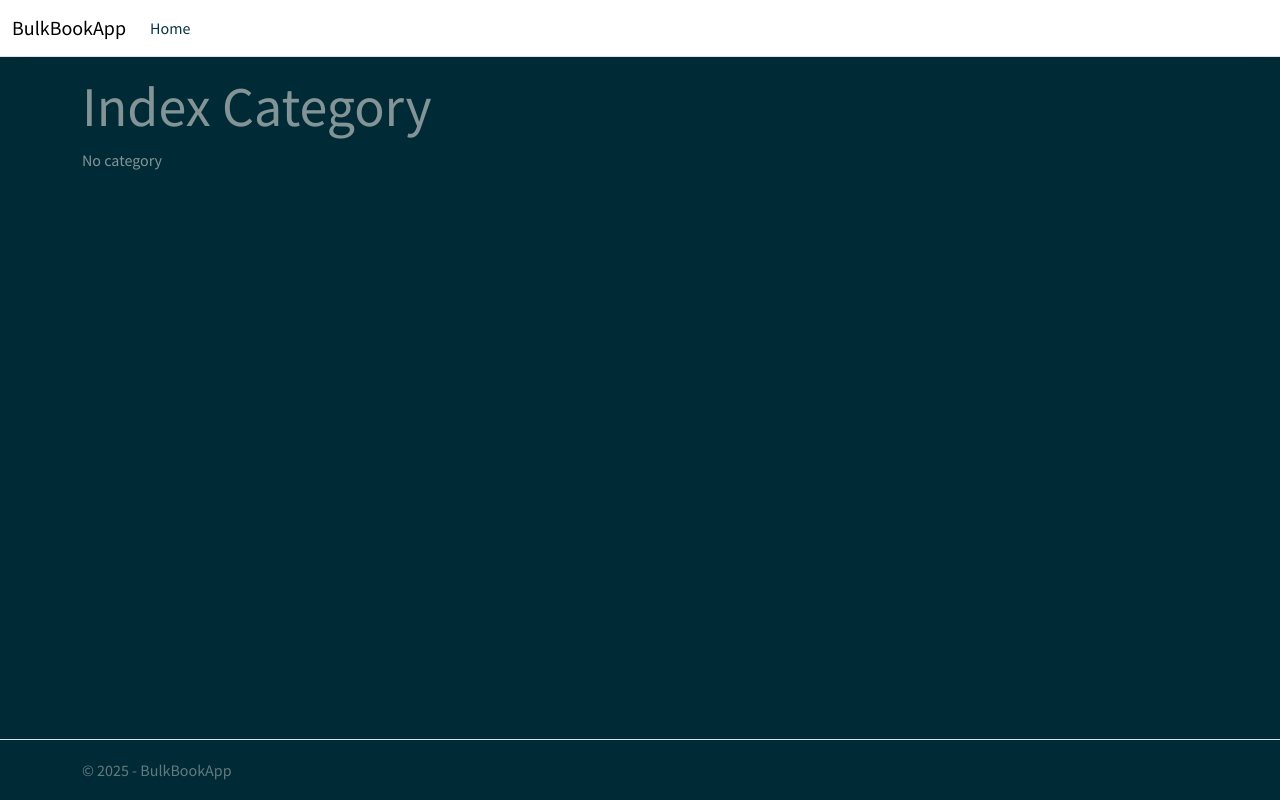
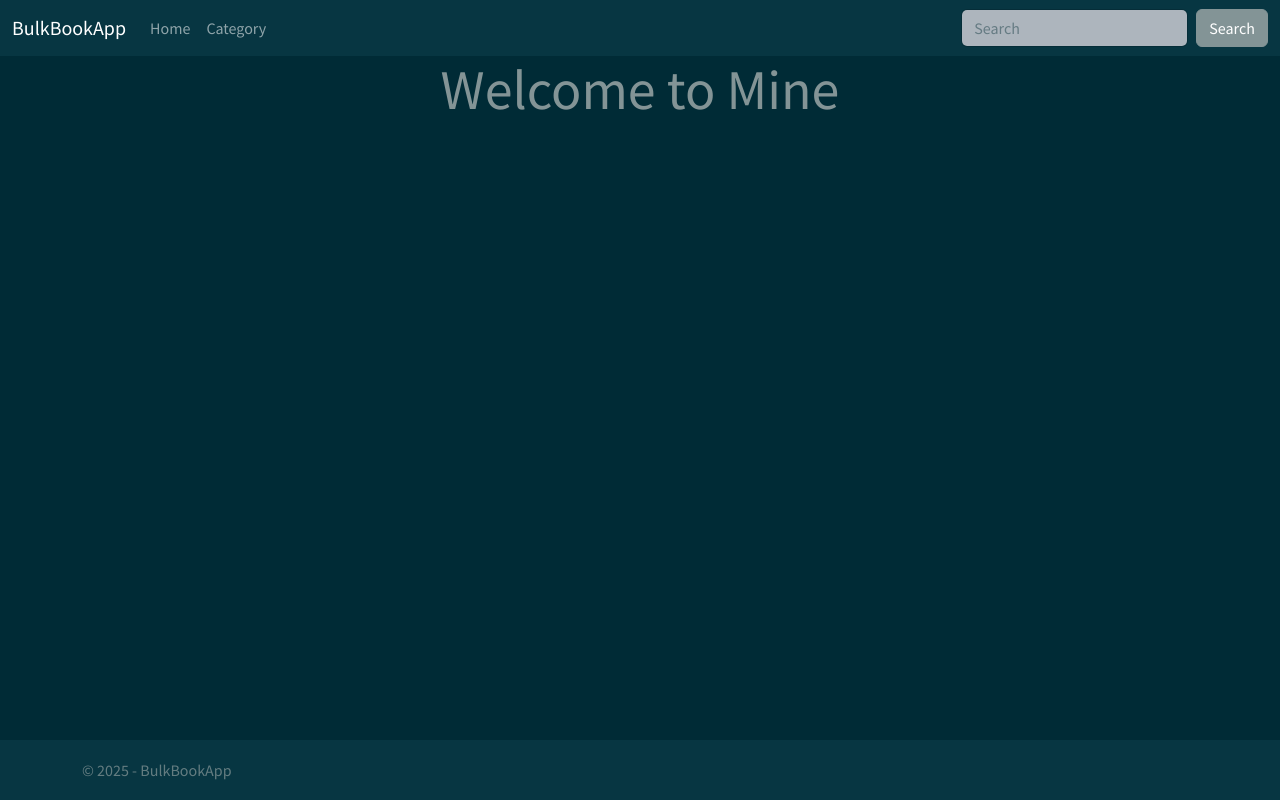
Before and after one commit to HenryAnyiam/BulkBookApp-Django, a Django app: page / in a window 1280 px wide. Run offline with Django 5.2, Linux system fonts and the light colour scheme; data that the repository does not hold is empty; some libraries are stand-ins or nearby versions.

Commit message:
Add bootswatch

```diff
--- a/main/urls.py
+++ b/main/urls.py
@@ -1,8 +1,9 @@
 from django.urls import path
-from main.views import index
+from main.views import index, category
 
 app_name = 'main'
 
 urlpatterns = [
-    path('', index, name="home")
+    path('', index, name="home"),
+    path('category', category, name="category")
 ]
--- a/main/views.py
+++ b/main/views.py
@@ -3,5 +3,8 @@ from main.models import Category
 
 # Create your views here.
 def index(request):
+    return render(request, 'index.html')
+
+def category(request):
     category_obj = Category.objects.all()
-    return render(request, "index.html", context={'categories': category_obj})
+    return render(request, "category.html", context={'categories': category_obj})
--- a/templates/base.html
+++ b/templates/base.html
@@ -10,19 +10,25 @@
     </head>
     <body>
         <header>
-        <nav class="navbar navbar-expand-sm navbar-toggleable-sm navbar-light bg-white border-bottom box-shadow mb-3">
+            <nav class="navbar navbar-expand-lg bg-dark" data-bs-theme="dark">
                 <div class="container-fluid">
                     <a class="navbar-brand" href="{% url 'main:home' %}">BulkBookApp</a>
-                <button class="navbar-toggler" type="button" data-bs-toggle="collapse" data-bs-target=".navbar-collapse" aria-controls="navbarSupportedContent"
-                        aria-expanded="false" aria-label="Toggle navigation">
+                    <button class="navbar-toggler" type="button" data-bs-toggle="collapse" data-bs-target="#navbarColor02" aria-controls="navbarColor02" aria-expanded="false" aria-label="Toggle navigation">
                         <span class="navbar-toggler-icon"></span>
                     </button>
-                <div class="navbar-collapse collapse d-sm-inline-flex justify-content-between">
-                    <ul class="navbar-nav flex-grow-1">
+                    <div class="collapse navbar-collapse" id="navbarColor02">
+                        <ul class="navbar-nav me-auto">
                             <li class="nav-item">
-                            <a class="nav-link text-dark" href="{% url 'main:home' %}">Home</a>
+                                <a class="nav-link" href="{% url 'main:home' %}">Home</a>
+                            </li>
+                            <li class="nav-item">
+                                <a class="nav-link" href="{% url 'main:category' %}">Category</a>
                             </li>
                         </ul>
+                        <form class="d-flex">
+                            <input class="form-control me-sm-2" type="search" placeholder="Search">
+                            <button class="btn btn-secondary my-2 my-sm-0" type="submit">Search</button>
+                        </form>
                     </div>
                 </div>
             </nav>
@@ -32,7 +38,7 @@
                 {% block body %}{% endblock %}
             </main>
         </div>
-    <footer class="border-top footer text-muted">
+        <footer class="footer text-muted bg-dark">
             <div class="container">
                 &copy; 2025 - BulkBookApp
             </div>
@@ -40,6 +46,6 @@
         <script src="{% static 'lib/jquery/dist/jquery.min.js' %}"></script>
         <script src="https://cdn.jsdelivr.net/npm/@popperjs/core@2.11.8/dist/umd/popper.min.js" integrity="sha384-I7E8VVD/ismYTF4hNIPjVp/Zjvgyol6VFvRkX/vR+Vc4jQkC+hVqc2pM8ODewa9r" crossorigin="anonymous"></script>
         <script src="https://cdn.jsdelivr.net/npm/bootstrap@5.3.8/dist/js/bootstrap.min.js" integrity="sha384-G/EV+4j2dNv+tEPo3++6LCgdCROaejBqfUeNjuKAiuXbjrxilcCdDz6ZAVfHWe1Y" crossorigin="anonymous"></script>
-    <script src="{% static 'js/site.js' %}" asp-append-version="true"></script>
+        <script src="{% static 'js/site.js' %}"></script>
     </body>
 </html>
--- a/templates/index.html
+++ b/templates/index.html
@@ -1,25 +1,7 @@
-{% extends './base.html' %}
+{% extends 'base.html' %}
 
 {% block body %}
-<h1 class="display-4">Index Category</h1>
-{% if categories %}
-<table class="table table-bordered table-striped">
-    <thead>
-        <tr>
-            <th>Category Name</th>
-            <th>Display Order</th>
-        </tr>
-    </thead>
-    <tbody>
-        {% for category in categories %}
-            <tr>
-                <td>{{ category.name }}</td>
-                <td>{{ category.display_order }}</td>
-            </tr>
-        {% endfor %}
-    </tbody>
-</table>
-{% else %}
-<p>No category</p>
-{% endif %}
+<div class="text-center">
+    <h1 class="display-4">Welcome to Mine</h1>
+</div>
 {% endblock %}
```
Also changed, not shown: templates/category.html (added, +25 -0 lines), 1 other file. Lines whose indentation alone changed are shown as unchanged.
